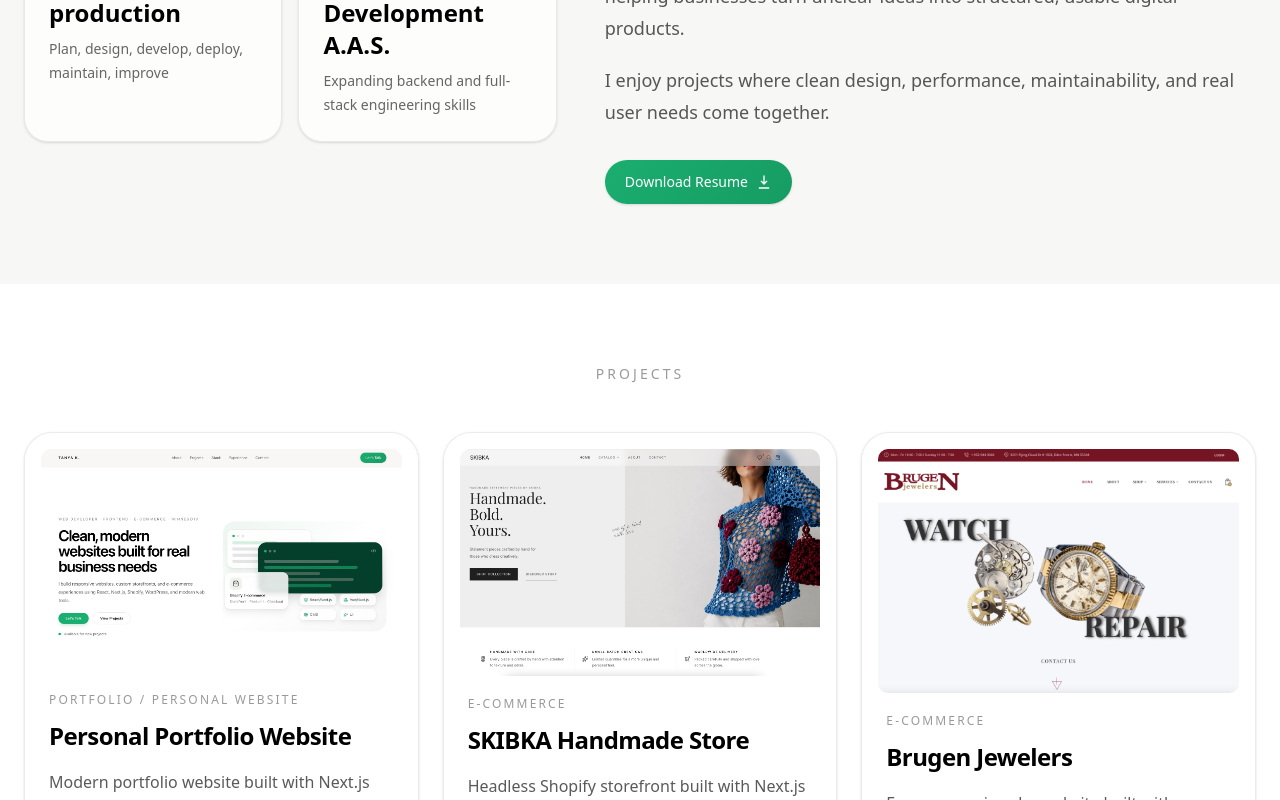
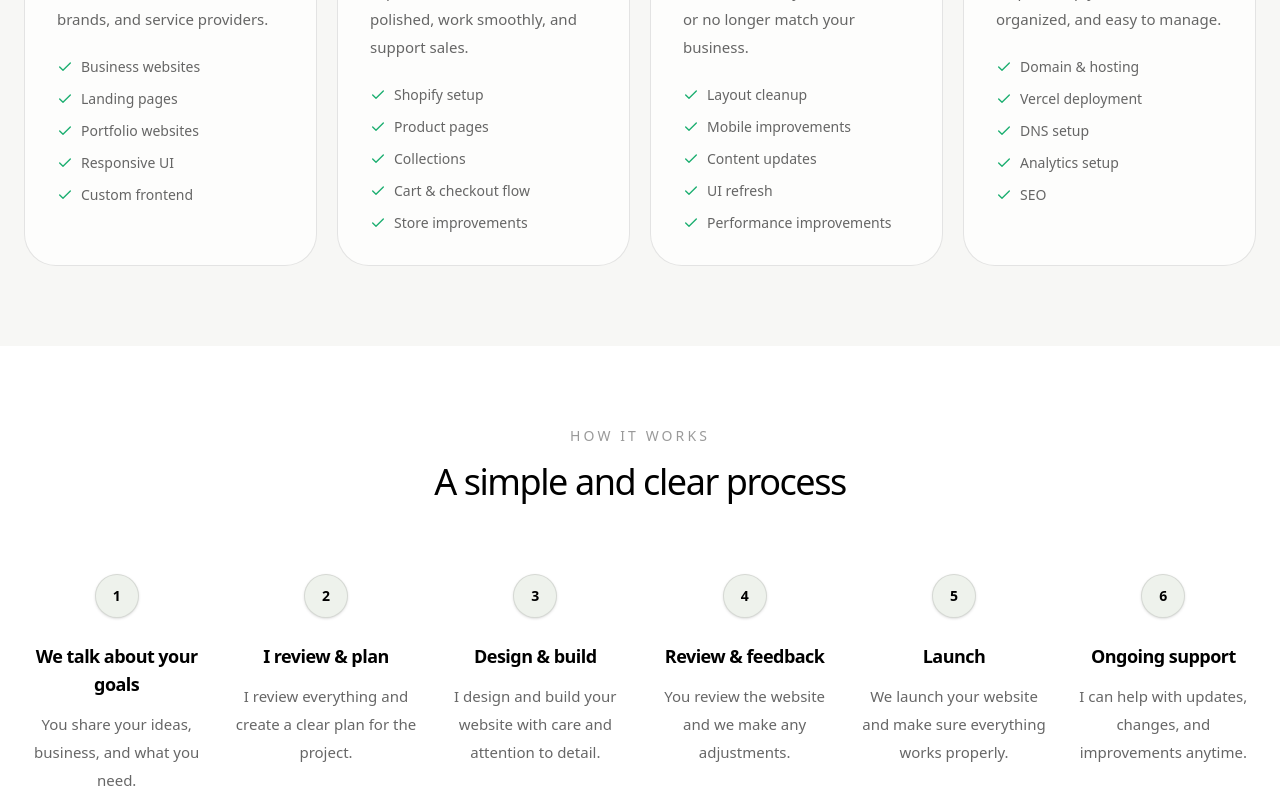
Before and after one commit to Tanny-Griz/okwebdev, a Next.js app: page / in a window 1280 px wide. Shown: the part 1320-2120 px from the top of the page. Built offline with nearby package versions, Linux system fonts and the light colour scheme.

Commit message:
add How it works section

```diff
--- a/app/page.tsx
+++ b/app/page.tsx
@@ -1,12 +1,12 @@
 import { Navbar } from "@/components/navbar";
 import { Hero } from "@/components/hero";
-import { About } from "@/components/about";
 import { Projects } from "@/components/projects";
 import { Stack } from "@/components/stack";
 import { Contact } from "@/components/contact";
 import { Experience } from "@/components/experience";
 import { Footer } from "@/components/footer";
 import { Services } from "@/components/services";
+import { HowItWorks } from "@/components/HowItWorks";
 
 export default function Home() {
   return (
@@ -14,10 +14,10 @@ export default function Home() {
       <Navbar />
       <main>
         <Hero />
-        <About />
+        <Services />
+        <HowItWorks />
         <Projects />
         <Stack />
-        <Services />
         <Experience />
         <Contact />
         <Footer />
--- /dev/null
+++ b/components/HowItWorks.tsx
@@ -0,0 +1,99 @@
+"use client";
+
+import { motion } from "framer-motion";
+
+const processSteps = [
+  {
+    title: "We talk about your goals",
+    description: "You share your ideas, business, and what you need.",
+  },
+  {
+    title: "I review & plan",
+    description: "I review everything and create a clear plan for the project.",
+  },
+  {
+    title: "Design & build",
+    description:
+      "I design and build your website with care and attention to detail.",
+  },
+  {
+    title: "Review & feedback",
+    description: "You review the website and we make any adjustments.",
+  },
+  {
+    title: "Launch",
+    description:
+      "We launch your website and make sure everything works properly.",
+  },
+  {
+    title: "Ongoing support",
+    description: "I can help with updates, changes, and improvements anytime.",
+  },
+];
+
+export function HowItWorks() {
+  return (
+    <section id="process" className="scroll-mt-24 px-6 py-20">
+      <div className="mx-auto max-w-7xl">
+        <div className="mb-18 text-center">
+          <p className="text-sm uppercase tracking-[0.22em] text-black/40">
+            How it works
+          </p>
+
+          <h2 className="mt-4 text-3xl font-medium tracking-[-0.04em] text-black md:text-4xl">
+            A simple and clear process
+          </h2>
+        </div>
+        {/* <motion.div
+          initial={{ opacity: 0, y: 18 }}
+          whileInView={{ opacity: 1, y: 0 }}
+          viewport={{ once: true, amount: 0.35 }}
+          transition={{ duration: 0.5, ease: "easeOut" }}
+        >
+          <p className="flex items-center gap-3 text-sm uppercase tracking-[0.22em] text-black/40">
+            <span className="h-2.5 w-2.5 rounded-full bg-[#1bae70]" />
+            How it works
+          </p>
+
+          <h2 className="mt-4 max-w-3xl text-3xl font-medium tracking-[-0.04em] text-black md:text-5xl">
+            A simple and clear process
+          </h2>
+        </motion.div> */}
+
+        <div className="relative mt-14">
+          <div className="absolute left-5 top-0 h-full w-px bg-linear-to-b from-[#1bae70]/30 via-black/10 to-transparent lg:hidden" />
+
+          <div className="grid gap-8 lg:grid-cols-6 lg:gap-6">
+            {processSteps.map((step, index) => (
+              <motion.article
+                key={step.title}
+                initial={{ opacity: 0, y: 18 }}
+                whileInView={{ opacity: 1, y: 0 }}
+                viewport={{ once: true, amount: 0.35 }}
+                transition={{
+                  delay: index * 0.06,
+                  duration: 0.45,
+                  ease: "easeOut",
+                }}
+                className="relative pl-14 lg:pl-0"
+              >
+                <div className="absolute left-0 top-0 flex h-11 w-11 items-center justify-center rounded-full border border-black/10 bg-[#eef2ec] text-sm font-semibold text-black shadow-sm lg:relative lg:left-auto lg:top-auto lg:mx-auto">
+                  {index + 1}
+                </div>
+
+                <div className="pt-1 lg:mt-6 lg:pt-0">
+                  <h3 className="text-lg font-semibold tracking-[-0.03em] text-black lg:text-center">
+                    {step.title}
+                  </h3>
+                  <p className="mt-3 text-[15px] leading-7 text-black/60 lg:text-center">
+                    {step.description}
+                  </p>
+                </div>
+              </motion.article>
+            ))}
+          </div>
+        </div>
+      </div>
+    </section>
+  );
+}
--- a/components/projects.tsx
+++ b/components/projects.tsx
@@ -4,7 +4,7 @@ import { AnimatedSection } from "@/components/AnimatedSection";
 
 export function Projects() {
   return (
-    <AnimatedSection id="projects" className="scroll-mt-24 px-6 py-20">
+    <AnimatedSection id="projects" className="scroll-mt-24 px-6 py-20 bg-[#f7f7f5]">
       <div className="mx-auto max-w-7xl">
         <div className="mb-12 text-center">
           <p className="text-sm uppercase tracking-[0.22em] text-black/40">
--- a/components/services.tsx
+++ b/components/services.tsx
@@ -6,7 +6,7 @@ import { services } from "@/data/services";
 
 export function Services() {
   return (
-    <section id="services" className="scroll-mt-24 px-6 py-20">
+    <section id="services" className="scroll-mt-24 px-6 py-20 bg-[#f7f7f5]">
       <div className="mx-auto max-w-7xl">
         <div className="mb-18 text-center">
           <p className="text-sm uppercase tracking-[0.22em] text-black/40">
--- a/components/stack.tsx
+++ b/components/stack.tsx
@@ -13,7 +13,7 @@ export function Stack() {
   return (
     <AnimatedSection
       id="stack"
-      className="scroll-mt-24 px-6 py-20 bg-[#f7f7f5]"
+      className="scroll-mt-24 px-6 py-20"
     >
       <div className="mx-auto max-w-7xl">
         <div className="mx-auto mb-12 text-center">
```
